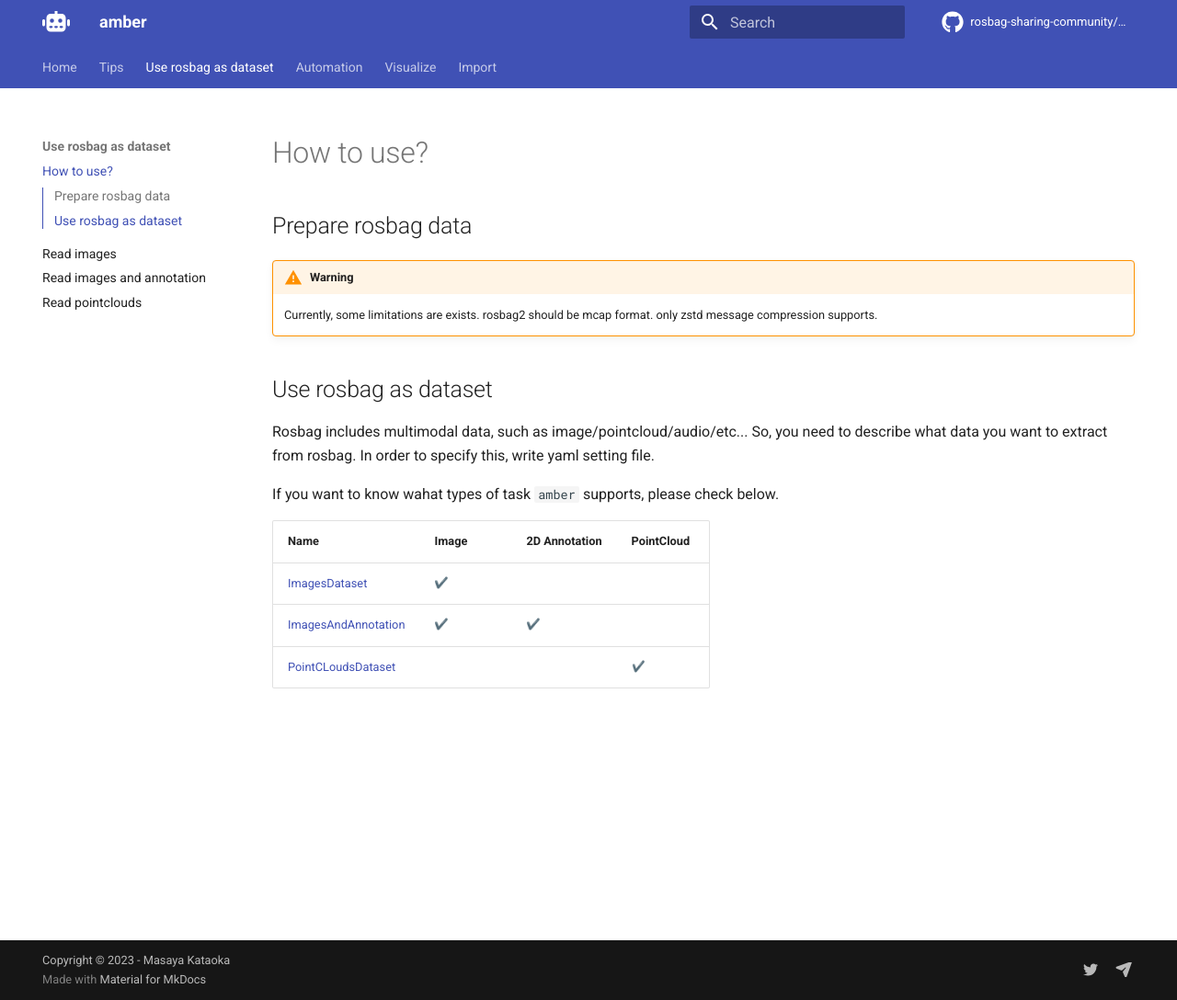
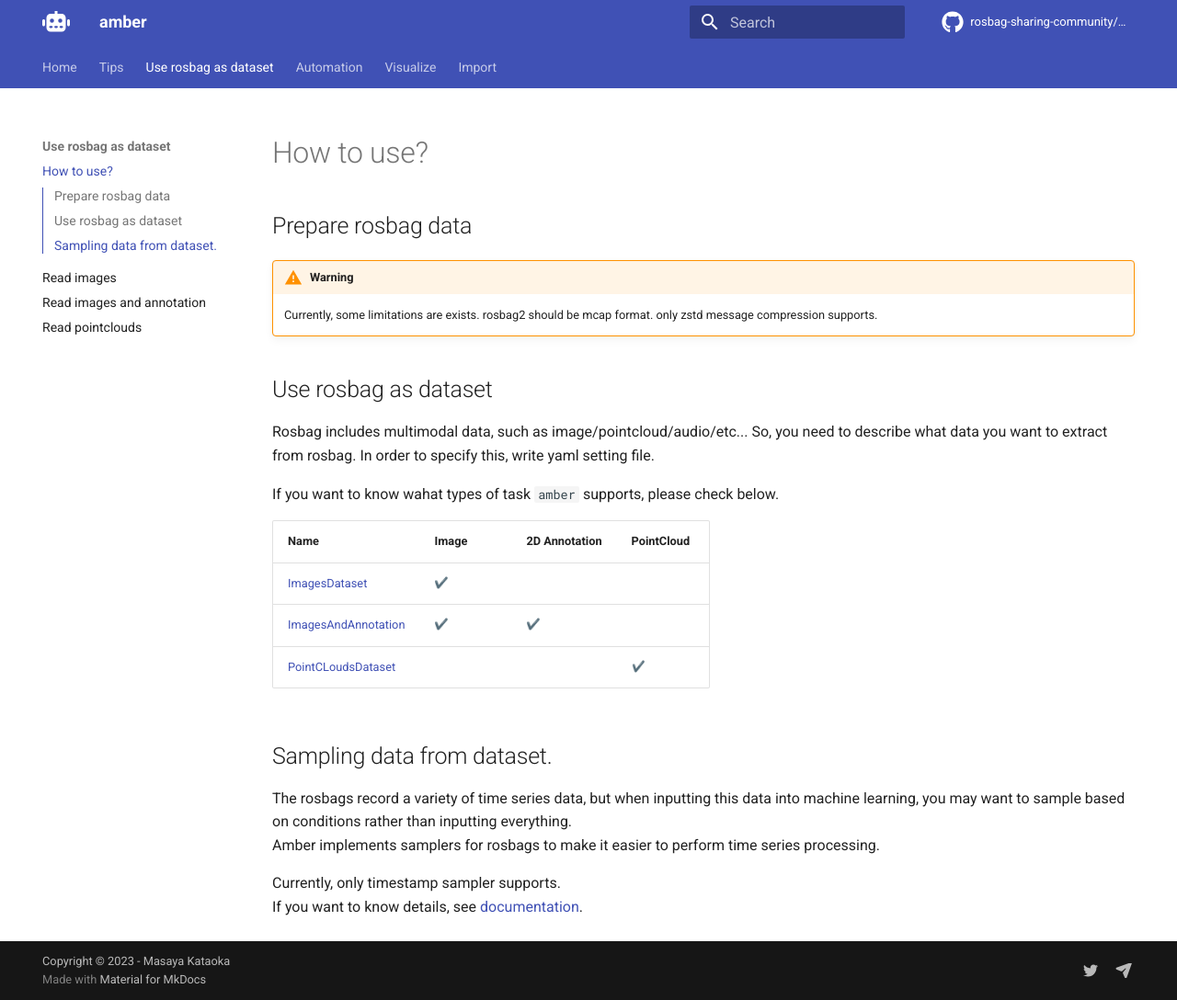
Before and after one commit to rosbag-sharing-community/amber, an MkDocs documentation site: the page built from docs/use_rosbag_as_dataset/how_to_use.md, in a window 1280 px wide and 1088 px high. Shown: the whole window at 92% size. Built offline with MkDocs 1.6.1 and Material for MkDocs 9.7.7, drawn with Linux system fonts in a browser that asks for light colours; nearby versions of some CDN libraries; emoji names are drawn with the system emoji font; comment, search, counter and statistics services are not loaded.

Commit message:
add document
Signed-off-by: Masaya Kataoka <ms.kataoka@gmail.com>

```diff
--- a/docs/use_rosbag_as_dataset/how_to_use.md
+++ b/docs/use_rosbag_as_dataset/how_to_use.md
@@ -20,3 +20,11 @@ If you want to know wahat types of task `amber` supports, please check below.
 | [ImagesDataset](../read_images)                       | :heavy_check_mark: |                    |                    |
 | [ImagesAndAnnotation](../read_images_and_annotations) | :heavy_check_mark: | :heavy_check_mark: |                    |
 | [PointCLoudsDataset](../read_pointclouds)             |                    |                    | :heavy_check_mark: |
+
+## Sampling data from dataset.
+
+The rosbags record a variety of time series data, but when inputting this data into machine learning, you may want to sample based on conditions rather than inputting everything.
+Amber implements samplers for rosbags to make it easier to perform time series processing.
+
+Currently, only timestamp sampler supports.
+If you want to know details, see [documentation](../timestamp_sampler).
```
Also changed, not shown: docs/use_rosbag_as_dataset/timestamp_sampler.md (added, +4 -0 lines).
